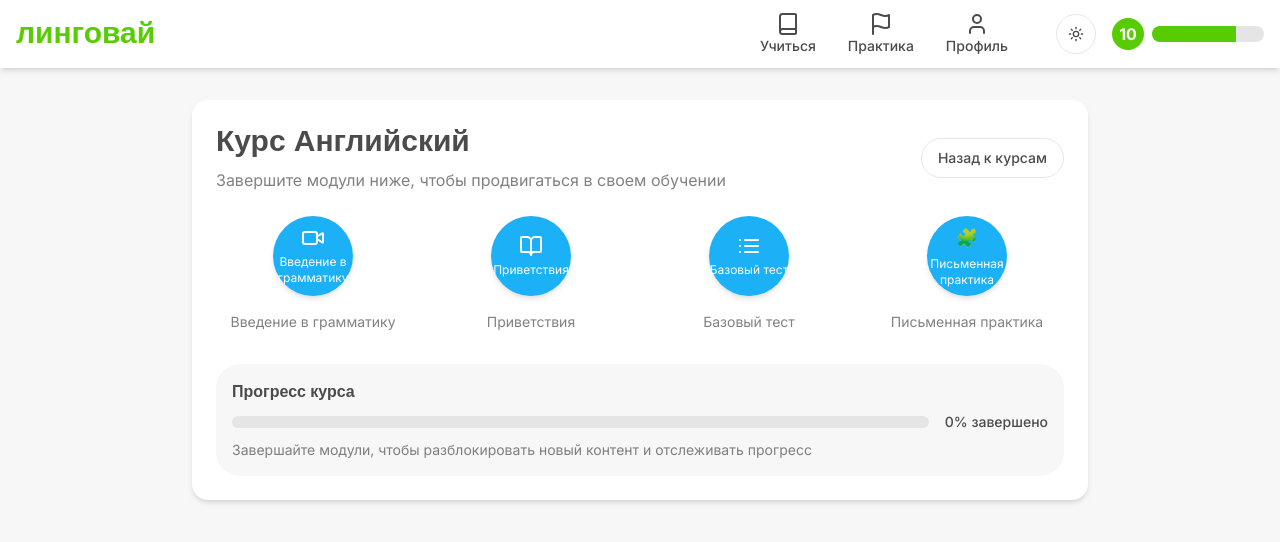
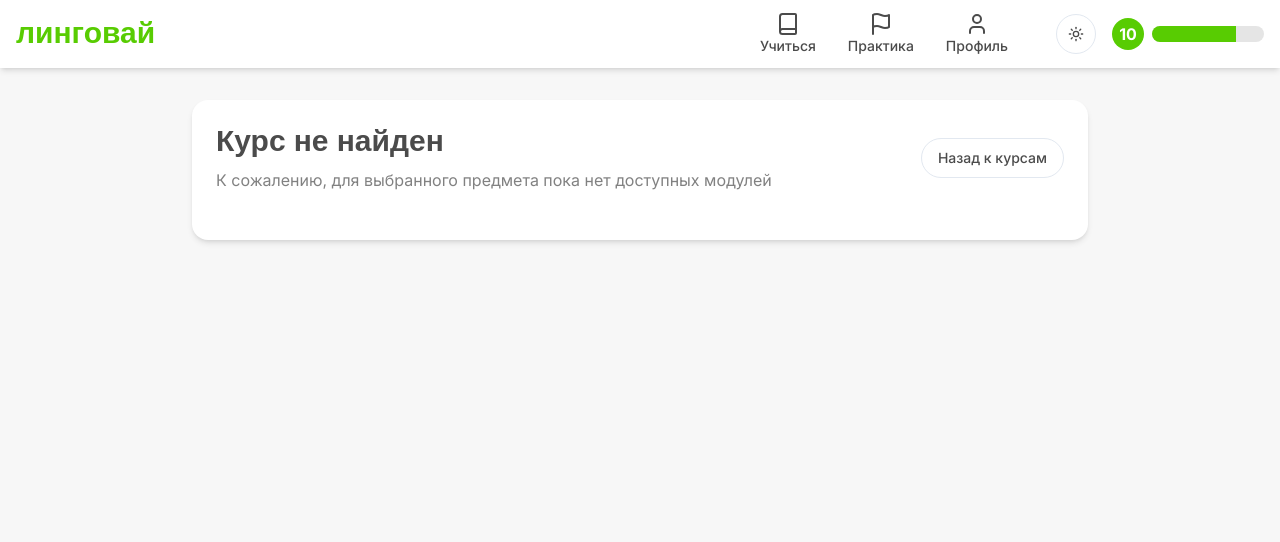
Before and after one commit to abdullojony/lingofy-54259c62, a React (Vite) app: page /lesson in a window 1280 px wide. Shown: the top 542 px of the page. Built offline with nearby package versions, Linux system fonts and the light colour scheme.

Commit message:
Fix: Display correct subject content
Ensure the Lesson page displays the content corresponding to the selected subject.

```diff
--- a/src/pages/Lesson.tsx
+++ b/src/pages/Lesson.tsx
@@ -24,39 +24,33 @@ const Lesson = () => {
     courseTitle = subject;
   }
 
-  // Fallback to English modules if no specific course found
+  // If no modules found, show empty state instead of fallback
   if (modules.length === 0) {
-    modules = [
-      {
-        id: 1,
-        title: "Введение в грамматику",
-        type: "video" as const,
-        isCompleted: false,
-        isActive: true,
-      },
-      {
-        id: 2,
-        title: "Приветствия",
-        type: "reading" as const,
-        isCompleted: false,
-        isActive: true,
-      },
-      {
-        id: 3,
-        title: "Базовый тест",
-        type: "quiz" as const,
-        isCompleted: false,
-        isActive: true,
-      },
-      {
-        id: 4,
-        title: "Письменная практика",
-        type: "practice" as const,
-        isCompleted: false,
-        isActive: true,
-      },
-    ];
-    courseTitle = 'Английский';
+    return (
+      <div className="min-h-screen bg-duolingo-light dark:bg-gray-900">
+        <NavBar />
+
+        <div className="container mx-auto px-4 py-8">
+          <div className="max-w-4xl mx-auto">
+            <div className="bg-white rounded-2xl shadow-md p-6 mb-8 dark:bg-gray-800">
+              <div className="flex items-center justify-between mb-6">
+                <div>
+                  <h1 className="text-3xl font-bold text-duolingo-dark dark:text-white">
+                    Курс не найден
+                  </h1>
+                  <p className="text-duolingo-dark/70 dark:text-gray-400 mt-2">
+                    К сожалению, для выбранного предмета пока нет доступных модулей
+                  </p>
+                </div>
+                <Button variant="outline" onClick={() => navigate('/')}>
+                  Назад к курсам
+                </Button>
+              </div>
+            </div>
+          </div>
+        </div>
+      </div>
+    );
   }
 
   return (
```
